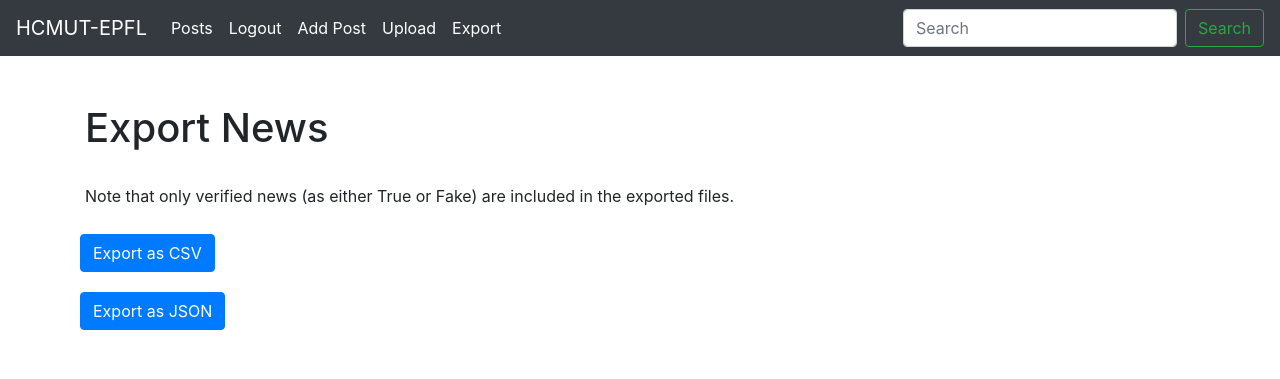
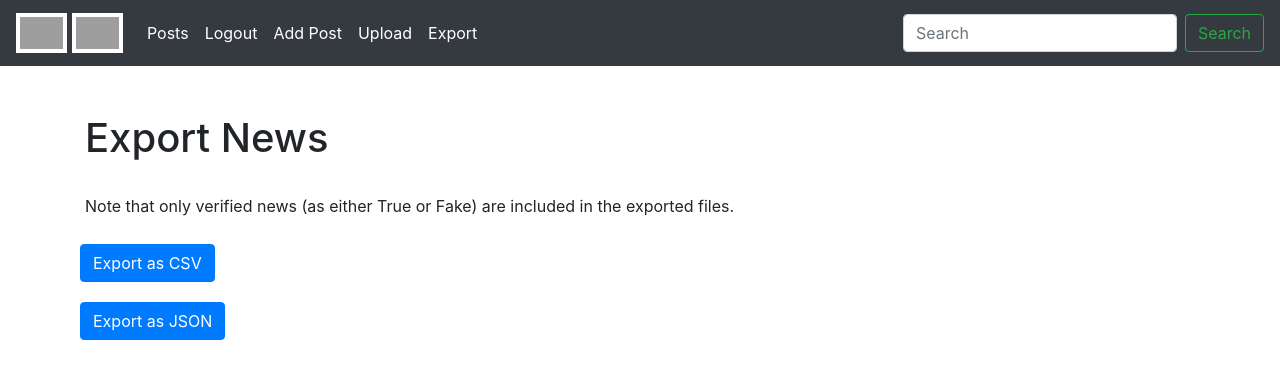
Before and after one commit to hcmut-epfl/fake_news_dashboard, a Flask app: page /export in a window 1280 px wide. Shown: the top 379 px of the page. Run offline with Flask 2, Linux system fonts and the light colour scheme; the visitor is signed in with stand-in values (Sample User, id 1); data comes from the database, SQL or seed files in the repository; data that the repository does not hold is empty; parts of the project's set-up code (start-up, migrations or seed data) failed here and were passed over; grey boxes are pictures that could not be loaded.

Commit message:
Set logo on navigation bar

```diff
--- a/src/templates/base.html
+++ b/src/templates/base.html
@@ -7,7 +7,6 @@
     <link rel="stylesheet" href="https://cdn.jsdelivr.net/npm/bootstrap@4.5.3/dist/css/bootstrap.min.css" integrity="sha384-TX8t27EcRE3e/ihU7zmQxVncDAy5uIKz4rEkgIXeMed4M0jlfIDPvg6uqKI2xXr2" crossorigin="anonymous">
     <script src="https://code.jquery.com/jquery-3.5.1.slim.min.js" integrity="sha384-DfXdz2htPH0lsSSs5nCTpuj/zy4C+OGpamoFVy38MVBnE+IbbVYUew+OrCXaRkfj" crossorigin="anonymous"></script>
 <script src="https://cdn.jsdelivr.net/npm/bootstrap@4.5.3/dist/js/bootstrap.bundle.min.js" integrity="sha384-ho+j7jyWK8fNQe+A12Hb8AhRq26LrZ/JpcUGGOn+Y7RsweNrtN/tE3MoK7ZeZDyx" crossorigin="anonymous"></script>
-    <link rel="stylesheet" href="/static/css/styles.css" >
 
     <title>
       {% block title %}
@@ -38,7 +37,10 @@
   </head>
 <body>
   <nav class="navbar navbar-expand-lg navbar-dark bg-dark mb-5 sticky-top">
-        <a class="navbar-brand" href=".">HCMUT-EPFL</a>
+        <a class="navbar-brand" href=".">
+          <img class="img-responsive img-icons p-1" src="https://upload.wikimedia.org/wikipedia/commons/d/de/HCMUT_official_logo.png" style="background-color:white;" height="40px">
+          <img class="img-responsive img-icons p-1" src="https://pbs.twimg.com/media/DeR4fWPXkAAPBxT.png:large" style="background-color:white;" height="40px">
+        </a>
         <button class="navbar-toggler" type="button" data-toggle="collapse" data-target="#navbarSupportedContent" aria-controls="navbarSupportedContent" aria-expanded="false" aria-label="Toggle navigation">
           <span class="navbar-toggler-icon"></span>
         </button>
@@ -47,7 +49,7 @@
           <ul class="navbar-nav mr-auto">
             {% for title in ['Posts']%}
             <li class="nav-item active">
-              <a class="nav-link" href=".">{{title}} <span class="sr-only">(current)</span></a>
+              <a class="nav-link" href=".">{{title}}<span class="sr-only">(current)</span></a>
             </li>
             {% endfor %}
 
```
